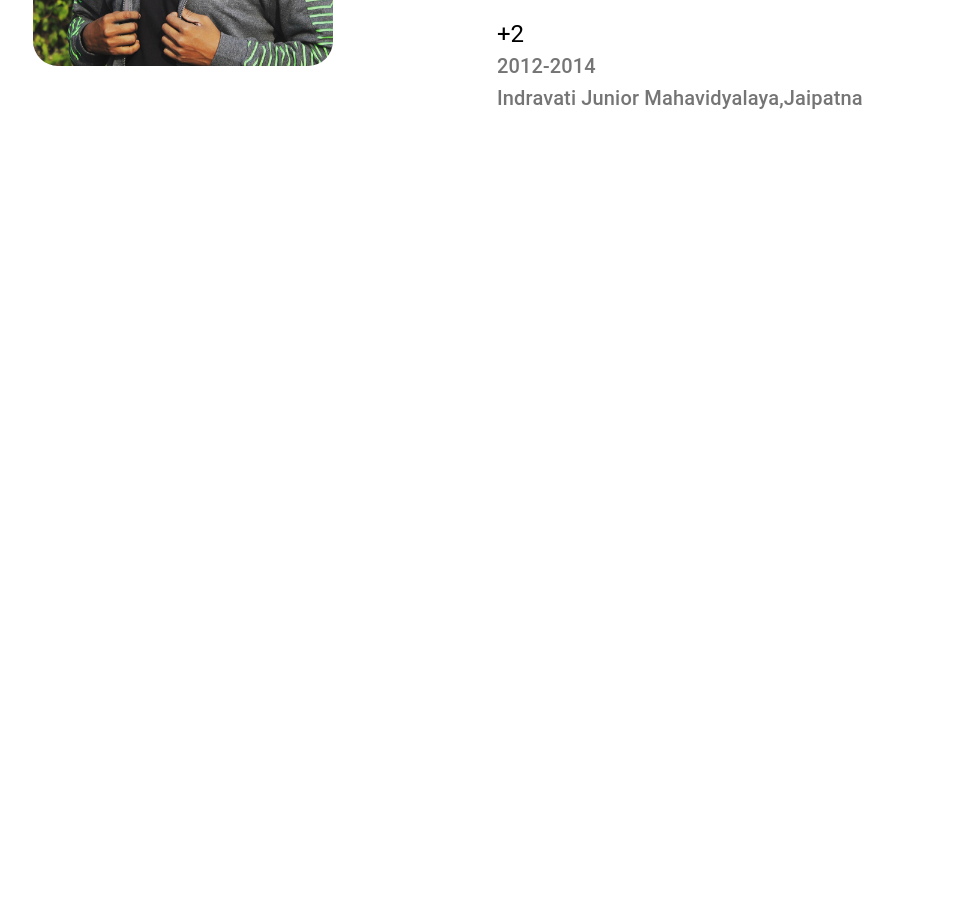
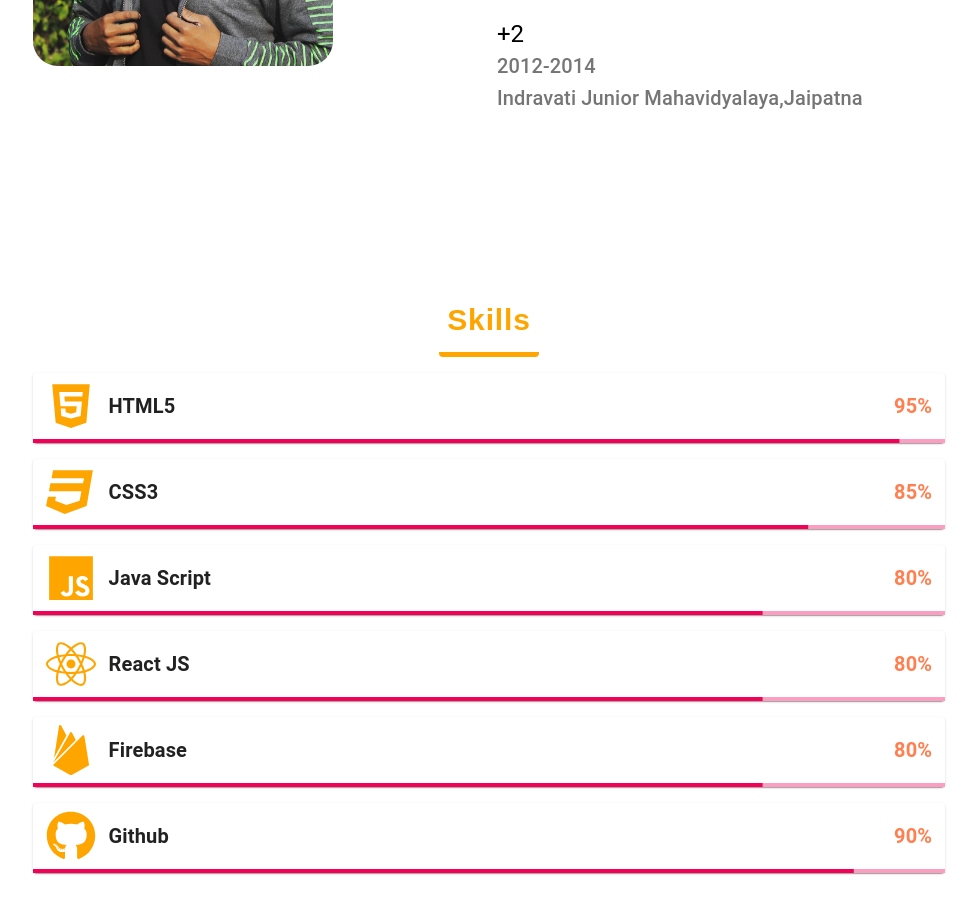
Before and after one commit to biswa7064/portfolio_biswa, a React (Create React App) app: page / in a window 1280 px wide. Shown: the part 880-1794 px from the top of the page, without its empty margins (151-1128 px from the left). Built offline with nearby package versions, Linux system fonts and the light colour scheme; the HTML template or start-up script is replaced by a standard one.

Commit message:
skills part added

```diff
--- a/package.json
+++ b/package.json
@@ -11,6 +11,7 @@
     "framer-motion": "^4.1.13",
     "react": "^17.0.2",
     "react-dom": "^17.0.2",
+    "react-icons": "^4.2.0",
     "react-scripts": "4.0.3",
     "web-vitals": "^1.0.1"
   },
--- a/src/components/Skills.js
+++ b/src/components/Skills.js
@@ -1,7 +1,145 @@
+import {
+  Button,
+  Container,
+  LinearProgress,
+  Paper,
+  Typography,
+} from "@material-ui/core";
+import { motion } from "framer-motion";
 import React from "react";
+import { FaCss3, FaGithub, FaHtml5, FaJs, FaReact } from "react-icons/fa";
+import { SiFirebase } from "react-icons/si";
 
+const SkillsData = [
+  {
+    id: "skill_1",
+    skill: "HTML5",
+    percentage: "95",
+    icon: <FaHtml5 size="50px" color="orange" />,
+    motionTime: 0.5,
+  },
+  {
+    id: "skill_2",
+    skill: "CSS3",
+    percentage: "85",
+    icon: <FaCss3 size="50px" color="orange" />,
+    motionTime: 1,
+  },
+  {
+    id: "skill_1",
+    skill: "Java Script",
+    percentage: "80",
+    icon: <FaJs size="50px" color="orange" />,
+    motionTime: 1.5,
+  },
+  {
+    id: "skill_1",
+    skill: "React JS",
+    percentage: "80",
+    icon: <FaReact size="50px" color="orange" />,
+    motionTime: 2,
+  },
+  {
+    id: "skill_1",
+    skill: "Firebase",
+    percentage: "80",
+    icon: <SiFirebase size="50px" color="orange" />,
+    motionTime: 2.5,
+  },
+  {
+    id: "skill_1",
+    skill: "Github",
+    percentage: "90",
+    icon: <FaGithub size="50px" color="orange" />,
+    motionTime: 3,
+  },
+];
+console.log(SkillsData);
 const Skills = () => {
-  return <div style={{ minHeight: "100vh" }}></div>;
+  return (
+    <div style={{ minHeight: "100vh" }}>
+      <Container maxWidth={"md"}>
+        <div
+          style={{
+            textAlign: "center",
+            width: "100%",
+            marginTop: "20vh",
+            marginBottom: "2vh",
+          }}
+        >
+          <Button
+            style={{
+              borderBottom: "5px solid orange",
+              fontWeight: "bold",
+              fontFamily: "sans-serif",
+              fontSize: "30px",
+              textTransform: "none",
+              color: "orange",
+            }}
+          >
+            Skills
+          </Button>
+        </div>
+        {SkillsData.map((skill) => (
+          <motion.div
+            initial={{ y: -50, opacity: 0 }}
+            animate={{ y: 0, opacity: 1 }}
+            transition={{
+              duration: 5,
+              ease: "easeOut",
+              stiffness: 100,
+              type: "spring",
+              delay: skill.motionTime,
+            }}
+          >
+            <Paper key={skill.id} style={{ marginBottom: "1rem" }}>
+              <div>
+                <div
+                  style={{
+                    display: "flex",
+                    justifyContent: "space-between",
+                    alignItems: "center",
+                    padding: "1vh 1vw",
+                  }}
+                >
+                  <div
+                    style={{
+                      display: "flex",
+                      alignItems: "center",
+                    }}
+                  >
+                    {skill.icon}
+                    <Typography
+                      variant="h6"
+                      color="textPrimary"
+                      style={{ fontWeight: "bold", marginLeft: "1vw" }}
+                    >
+                      {skill.skill}
+                    </Typography>
+                  </div>
+                  <div>
+                    <Typography
+                      variant="h6"
+                      style={{ fontWeight: "bold", color: "#FF7F50" }}
+                    >
+                      {skill.percentage}%
+                    </Typography>
+                  </div>
+                </div>
+                <div>
+                  <LinearProgress
+                    variant="determinate"
+                    value={skill.percentage}
+                    color="secondary"
+                  />
+                </div>
+              </div>
+            </Paper>
+          </motion.div>
+        ))}
+      </Container>
+    </div>
+  );
 };
 
 export default Skills;
```
Also changed, not shown: 1 other file (tests, documents, lock files or other folders).
